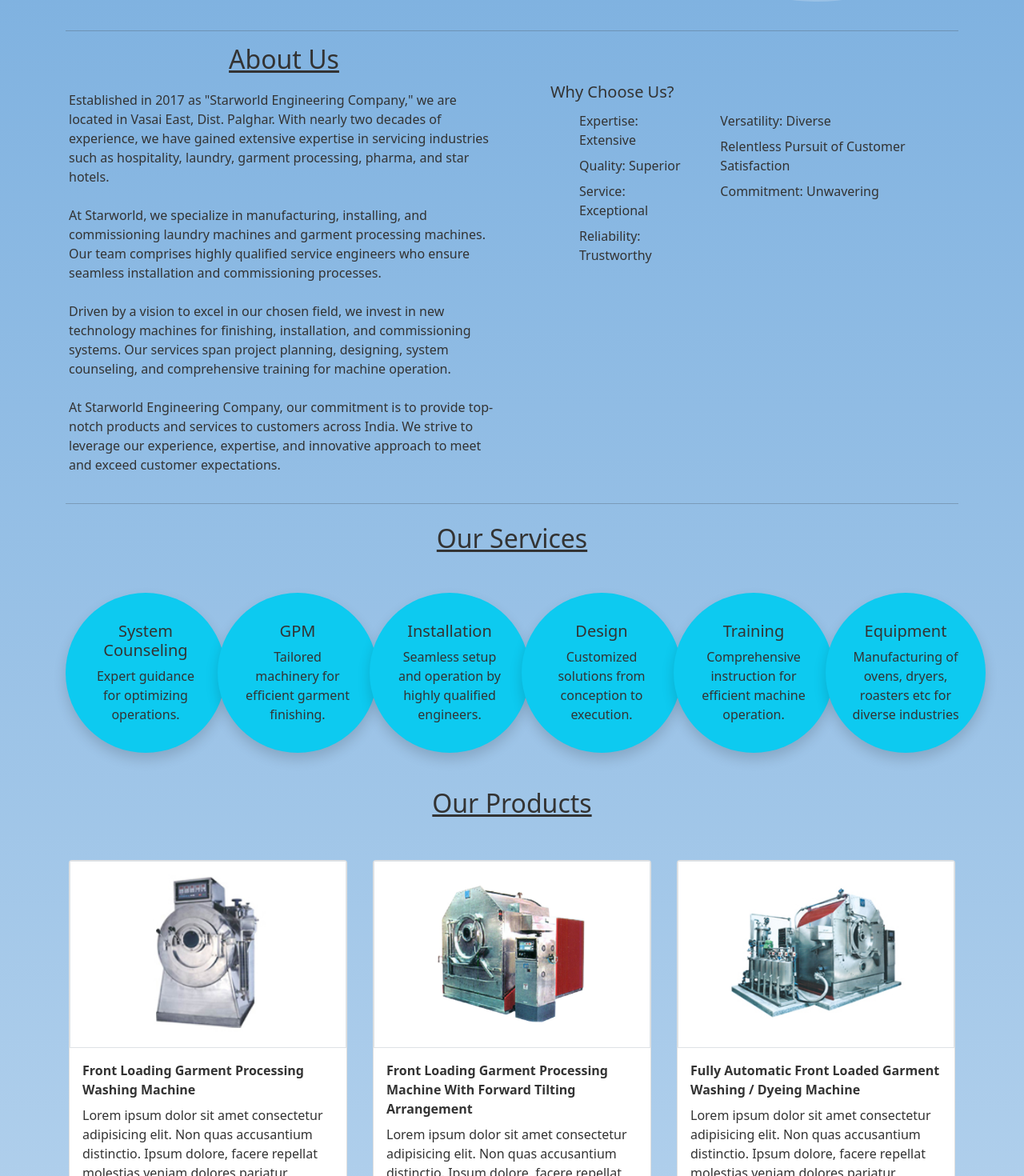
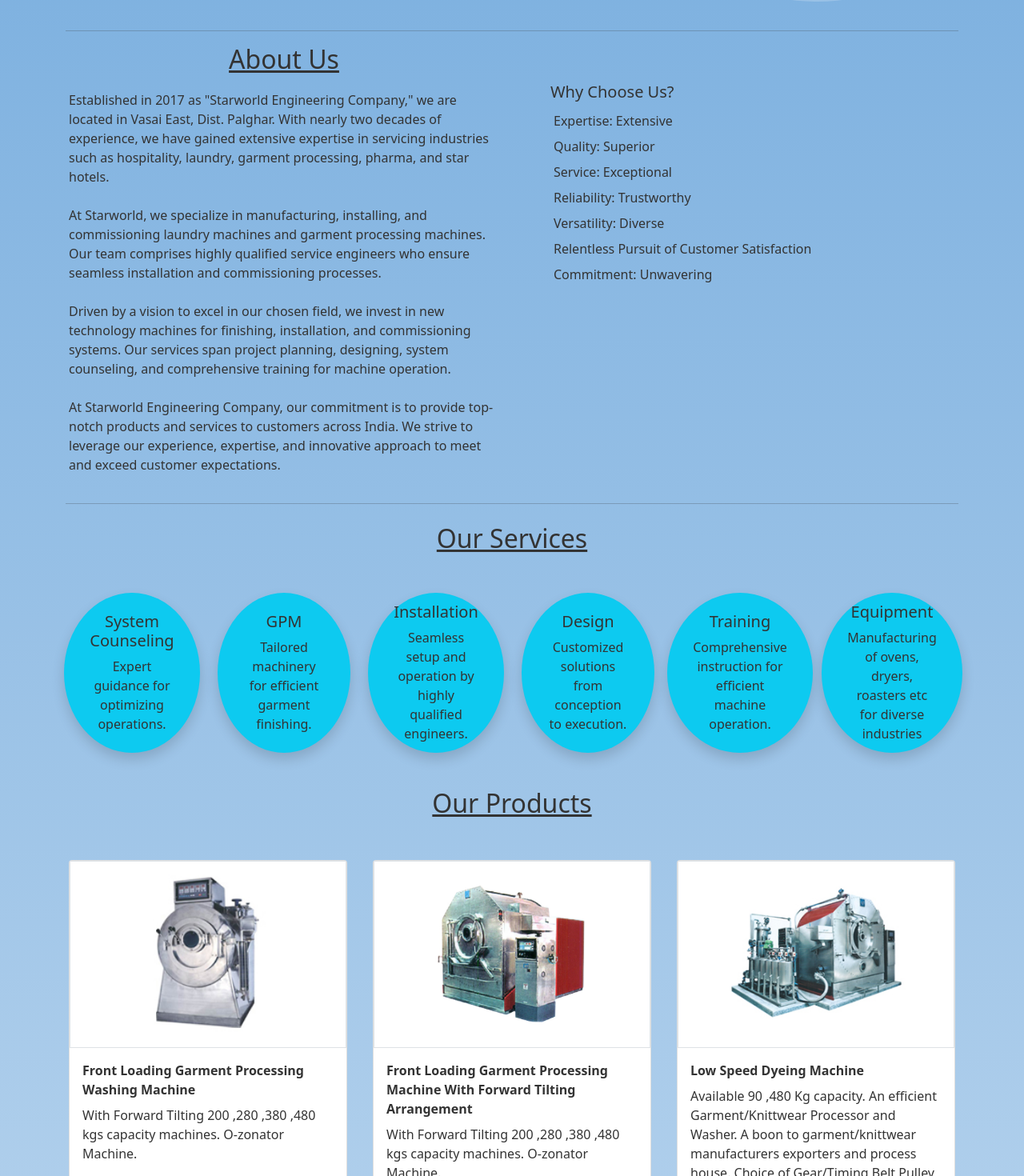
Before and after one commit to UmairShah1234/Starworld, a React (Vite) app: page / in a window 1280 px wide. Shown: the part 620-2090 px from the top of the page at 80% size. Built offline with nearby package versions, Linux system fonts and the light colour scheme.

Commit message:
description added and added some mobile responsive changes

```diff
--- a/src/App.jsx
+++ b/src/App.jsx
@@ -6,13 +6,9 @@
 import Services from "./components/Services";
 import TopLoadingBar from "./components/TopLoadingBar";
 import HeroSection from "./components/HeroSection";
-// import Scroller from "./helpers/Scroller";
-import ProductCarousel from "./components/ProductCarousel";
-import { useRef } from "react";
 import ProductComponent from "./components/ProductComponent";
 import WhatsApp from "./components/WhatsApp";
 import SeeMoreProducts from "./components/SeeMoreProducts";
-// import { ProductContext, ProductProvider } from "./context/ProductProvider";
 
 function App() {
   return (
--- a/src/components/About.jsx
+++ b/src/components/About.jsx
@@ -1,4 +1,4 @@
-import React, { forwardRef } from "react";
+import React from "react";
 import { motion } from "framer-motion";
 
 const About = () => {
@@ -9,14 +9,6 @@
           <hr />
           <div className="row">
             <div className="col-lg-6   d-flex">
-              {/* <motion.img
-                src="https://via.placeholder.com/500x300"
-                alt="About Us"
-                className="img-fluid"
-                initial={{ opacity: 0, x: 100 }}
-                animate={{ opacity: 1, x: 0 }}
-                transition={{ duration: 0.8 }}
-              /> */}
               <div>
                 <motion.h2
                   initial={{ opacity: 0, x: -100 }}
@@ -64,96 +56,22 @@
             </div>
 
             <div className="col-lg-6 p-5 ml-3">
-              <motion.h5
-                initial={{ opacity: 0, x: -100 }}
-                animate={{ opacity: 1, x: 0 }}
-                transition={{ duration: 0.5 }}
-              >
-                Why Choose Us?
-              </motion.h5>
-              <motion.div
-                initial={{ opacity: 0, x: -100 }}
-                animate={{ opacity: 1, x: 0 }}
-                transition={{ duration: 0.8 }}
-              >
-                <motion.div
-                  initial={{ opacity: 0, x: -100 }}
-                  animate={{ opacity: 1, x: 0 }}
-                  transition={{ duration: 0.5 }}
-                  className="d-flex"
-                >
-                  <motion.ul
-                    initial={{ opacity: 0, x: -100 }}
-                    animate={{ opacity: 1, x: 0 }}
-                    transition={{ duration: 0.8 }}
-                    className="d-flex flex-column"
-                  >
-                    <motion.span
-                      initial={{ opacity: 0, x: -100 }}
-                      animate={{ opacity: 1, x: 0 }}
-                      transition={{ duration: 0.8 }}
-                      className="p-1"
-                    >
-                      Expertise: Extensive
-                    </motion.span>
-                    <motion.span
-                      initial={{ opacity: 0, x: -100 }}
-                      animate={{ opacity: 1, x: 0 }}
-                      transition={{ duration: 0.8 }}
-                      className="p-1"
-                    >
-                      Quality: Superior
-                    </motion.span>
-                    <motion.span
-                      initial={{ opacity: 0, x: -100 }}
-                      animate={{ opacity: 1, x: 0 }}
-                      transition={{ duration: 0.8 }}
-                      className="p-1"
-                    >
-                      Service: Exceptional
-                    </motion.span>
-                    <motion.span
-                      initial={{ opacity: 0, x: -100 }}
-                      animate={{ opacity: 1, x: 0 }}
-                      transition={{ duration: 0.8 }}
-                      className="p-1"
-                    >
-                      Reliability: Trustworthy
-                    </motion.span>
-                  </motion.ul>{" "}
-                  <motion.ul
-                    initial={{ opacity: 0, x: -100 }}
-                    animate={{ opacity: 1, x: 0 }}
-                    transition={{ duration: 0.8 }}
-                    className="d-flex flex-column"
-                  >
-                    <motion.span
-                      initial={{ opacity: 0, x: -100 }}
-                      animate={{ opacity: 1, x: 0 }}
-                      transition={{ duration: 0.8 }}
-                      className="p-1  "
-                    >
-                      Versatility: Diverse
-                    </motion.span>
-                    <motion.span
-                      initial={{ opacity: 0, x: -100 }}
-                      animate={{ opacity: 1, x: 0 }}
-                      transition={{ duration: 0.8 }}
-                      className="p-1"
-                    >
+              <h5>Why Choose Us?</h5>
+              <div className="">
+                <div className="d-flex">
+                  <p className="d-flex flex-column">
+                    <span className="p-1">Expertise: Extensive</span>
+                    <span className="p-1">Quality: Superior</span>
+                    <span className="p-1">Service: Exceptional</span>
+                    <span className="p-1">Reliability: Trustworthy</span>
+                    <span className="p-1">Versatility: Diverse</span>
+                    <span className="p-1">
                       Relentless Pursuit of Customer Satisfaction
-                    </motion.span>
-                    <motion.span
-                      initial={{ opacity: 0, x: -100 }}
-                      animate={{ opacity: 1, x: 0 }}
-                      transition={{ duration: 0.8 }}
-                      className="p-1"
-                    >
-                      Commitment: Unwavering
-                    </motion.span>
-                  </motion.ul>
-                </motion.div>
-              </motion.div>
+                    </span>
+                    <span className="p-1">Commitment: Unwavering</span>
+                  </p>
+                </div>
+              </div>
             </div>
           </div>
           <hr />
--- a/src/components/Footer.jsx
+++ b/src/components/Footer.jsx
@@ -106,9 +106,9 @@
           >
             <h5>Contact Us</h5>
             <address>
-              123 Main Street
+              Survey No,176, Wakanpada,Rehamat Nagar
               <br />
-              City, State 12345
+              Nalasopara East,Dist. Palghar , Maharashtra.
               <br />
               Phone: 9890150932
               <br />
--- a/src/components/ProductCarousel.jsx
+++ b/src/components/ProductCarousel.jsx
@@ -1,6 +1,5 @@
 import React from "react";
 import Carousel from "react-multi-carousel";
-import ProjectCard from "./ProjectCard";
 import "react-multi-carousel/lib/styles.css";
 import ProductCarouselCards from "./ProductCarouselCards";
 
--- a/src/components/ProductComponent.jsx
+++ b/src/components/ProductComponent.jsx
@@ -5,21 +5,21 @@
   const products = [
     {
       name: "Front Loading Garment Processing Washing Machine",
-      description: "Lorem ipsum dolor sit amet, consectetur adipiscing elit.",
+      description: "With Forward Tilting 200 ,280 ,380 ,480 kgs capacity machines. O-zonator Machine.",
       price: 19.99,
       image: "/assets/FLGPWM.jpg",
     },
     {
       name: "Front Loading Garment Processing Machine With Forward Tilting Arrangement",
       description:
-        "Sed do eiusmod tempor incididunt ut labore et dolore magna aliqua.",
+        "With Forward Tilting 200 ,280 ,380 ,480 kgs capacity machines. O-zonator Machine.",
       price: 29.99,
       image: "/assets/FLGPMWFTA.jpg",
     },
     {
-      name: "Fully Automatic Front Loaded Garment Washing / Dyeing Machine",
+      name: "Low Speed Dyeing Machine",
       description:
-        "Sed do eiusmod tempor incididunt ut labore et dolore magna aliqua.",
+        "Available 90 ,480 Kg capacity. An efficient Garment/Knittwear Processor and Washer. A boon to garment/knittwear manufacturers exporters and process house. Choice of Gear/Timing Belt Pulley drives. Choice of Manual-Pneumatic/Microprocessor PLC Controller Touch screen panel. Carries out desizing,Enzyme,Silicon wash,Bleaccing Stoning Softening Dyeing an many more..",
       price: 29.99,
       image: "/assets/FAFLGWDM.jpg",
     },
@@ -40,7 +40,7 @@
     {
       name: "Drying Tumbler With Forward Tilting Arrangement",
       description:
-        "Sed do eiusmod tempor incididunt ut labore et dolore magna aliqua.",
+        "Available in 10kg to 125kg capacities .Heating availabe in steam .Thermic Flood, Electric and Gas .Unique air flow ensured Maximum Heat Utilisation,Quick and Efficient dyeing .Choice of fully Automatic,Microprocesor Controller along with Cool down features.",
       price: 29.99,
       image: "/assets/DTWFTA.jpg",
     },
@@ -61,7 +61,7 @@
     {
       name: "Drying Tumbler ( High Capacity )",
       description:
-        "Sed do eiusmod tempor incididunt ut labore et dolore magna aliqua.",
+        "Available in 10kg to 125kg capacities .Heating availabe in steam .Thermic Flood, Electric and Gas .Unique air flow ensured Maximum Heat Utilisation,Quick and Efficient dyeing .Choice of fully Automatic,Microprocesor Controller along with Cool down features.",
       price: 29.99,
       image: "/assets/SLGTPWMDD.jpg",
     },
--- a/src/components/ProjectCard.jsx
+++ b/src/components/ProjectCard.jsx
@@ -24,10 +24,7 @@
             <strong>{product.name}</strong>
           </p>
           <p className="card-text">
-            Lorem ipsum dolor sit amet consectetur adipisicing elit. Non quas
-            accusantium distinctio. Ipsum dolore, facere repellat molestias
-            veniam dolores pariatur doloremque laboriosam, iure ut numquam
-            aperiam tempora unde eos? Reprehenderit!
+           {product.description}
           </p>
 
           <Link
--- a/src/components/Services.jsx
+++ b/src/components/Services.jsx
@@ -1,4 +1,4 @@
-import React, { forwardRef } from "react";
+import React from "react";
 import { motion } from "framer-motion";
 
 const Services = () => {
@@ -14,8 +14,8 @@
           >
             Our Services
           </motion.h2>
-          <div className="row">
-            <div className="col-6 col-md-4 col-lg-2 mb-4 col-sm-10 col-12 text-center">
+          <div className="row  ">
+            <div className="col-6 col-md-4 col-lg-2 mb-4 col-sm-10 col-12 text-center d-flex justify-content-center">
               <motion.div
                 className="rounded-circle shadow bg-info p-3 d-flex justify-content-center align-items-center"
                 style={{ width: "200px", height: "200px" }}
@@ -30,7 +30,7 @@
                 </div>
               </motion.div>
             </div>
-            <div className="col-6 col-md-4 col-lg-2 mb-4 col-sm-10 col-12">
+            <div className="col-6 col-md-4 col-lg-2 mb-4 col-sm-10 col-12  d-flex justify-content-center">
               <motion.div
                 className="rounded-circle shadow bg-info p-3 d-flex justify-content-center align-items-center"
                 style={{ width: "200px", height: "200px" }}
@@ -45,7 +45,7 @@
                 </div>
               </motion.div>
             </div>
-            <div className="col-6 col-md-4 col-lg-2 mb-4 col-sm-10 col-12">
+            <div className="col-6 col-md-4 col-lg-2 mb-4 col-sm-10 col-12 d-flex justify-content-center">
               <motion.div
                 className="rounded-circle shadow bg-info p-3 d-flex justify-content-center align-items-center"
                 style={{ width: "200px", height: "200px" }}
@@ -60,7 +60,7 @@
                 </div>
               </motion.div>
             </div>
-            <div className="col-6 col-md-4 col-lg-2 mb-4 col-sm-10 col-12">
+            <div className="col-6 col-md-4 col-lg-2 mb-4 col-sm-10 col-12 d-flex justify-content-center">
               <motion.div
                 className="rounded-circle shadow bg-info p-3 d-flex justify-content-center align-items-center"
                 style={{ width: "200px", height: "200px" }}
@@ -75,7 +75,7 @@
                 </div>
               </motion.div>
             </div>
-            <div className="col-6 col-md-4 col-lg-2 mb-4 col-sm-10 col-12">
+            <div className="col-6 col-md-4 col-lg-2 mb-4 col-sm-10 col-12 d-flex justify-content-center">
               <motion.div
                 className="rounded-circle shadow bg-info p-3 d-flex justify-content-center align-items-center"
                 style={{ width: "200px", height: "200px" }}
@@ -90,7 +90,7 @@
                 </div>
               </motion.div>
             </div>
-            <div className="col-6 col-md-4 col-lg-2 mb-4 col-sm-10 col-12">
+            <div className="col-6 col-md-4 col-lg-2 mb-4 col-sm-10 col-12 d-flex justify-content-center">
               <motion.div
                 className="rounded-circle shadow bg-info p-3 d-flex justify-content-center align-items-center"
                 style={{ width: "200px", height: "200px" }}
```
Also changed, not shown: src/components/Contact.jsx (+10 -15 lines), src/components/LazyContent.jsx (deleted, +0 -7 lines), src/components/WhatsApp.jsx (+1 -10 lines), src/context/ProductProvider.jsx (deleted, +0 -26 lines), docx.txt (deleted), src/assets/Brand1.png (deleted).
